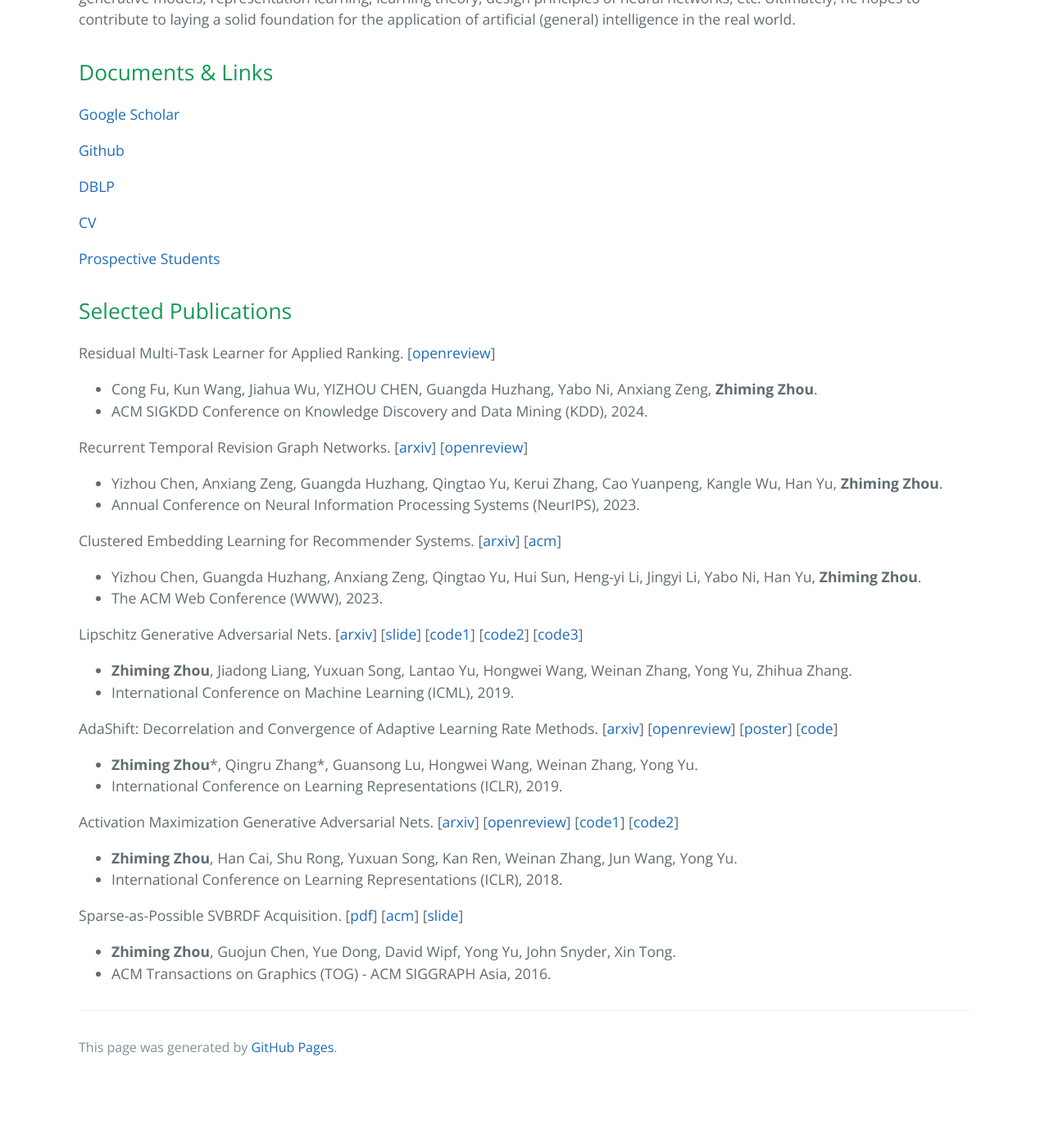
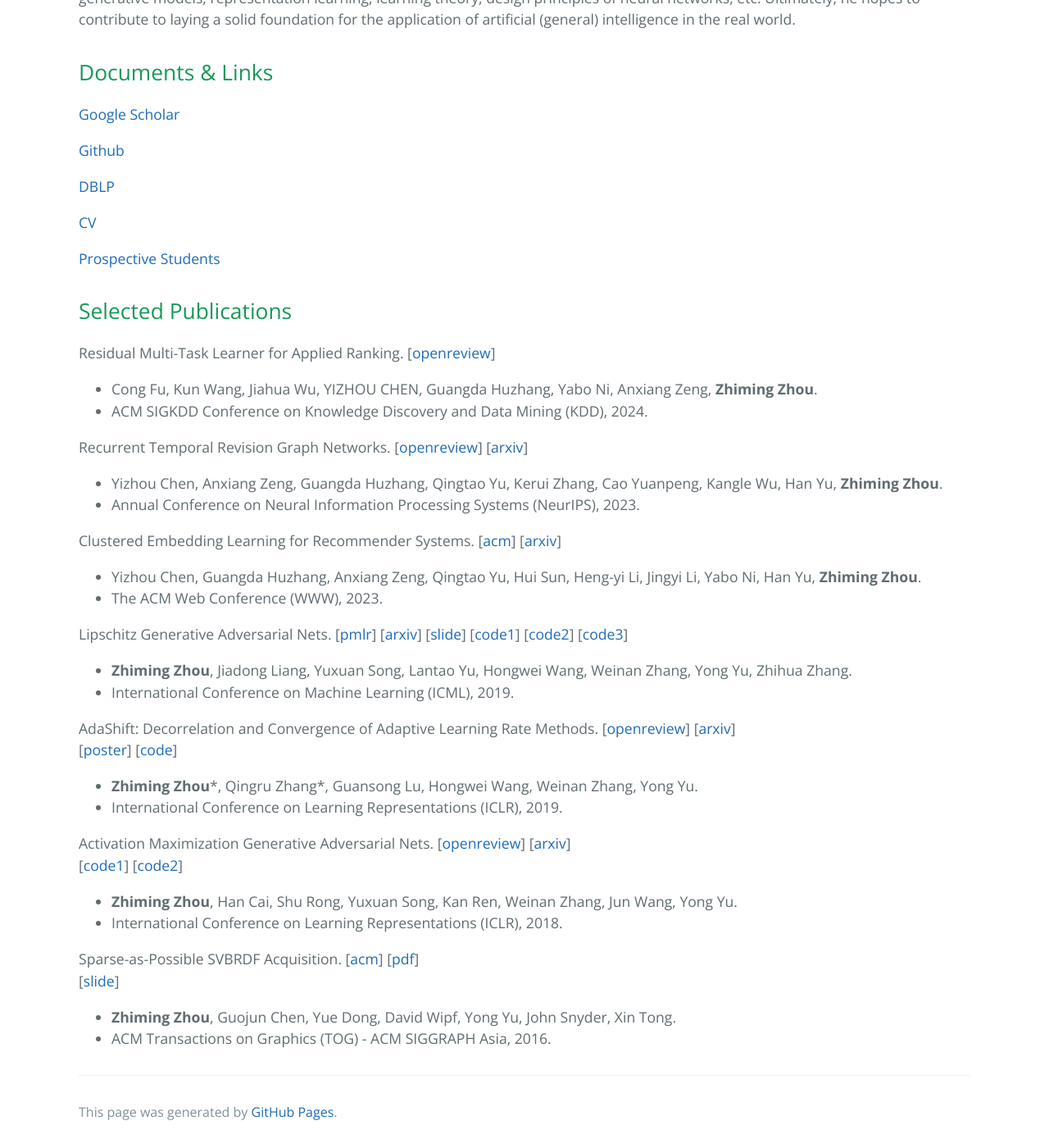
Before and after one commit to ZhimingZhou/zhimingzhou.github.io, a Jekyll site: the page built from index.md, in a window 1280 px wide and 1400 px high, scrolled down 585 px. Shown: the whole window at 82% size. Built offline with Jekyll 4.4.1, drawn with Linux system fonts in a browser that asks for light colours; before the commit the page ends 1906 px from its top, so only the background shows below that.

Commit message:
Update index.md

```diff
--- a/index.md
+++ b/index.md
@@ -31,18 +31,19 @@ Residual Multi-Task Learner for Applied Ranking.
 - ACM SIGKDD Conference on Knowledge Discovery and Data Mining (KDD), 2024.
 
 Recurrent Temporal Revision Graph Networks.
+  \[[openreview](https://openreview.net/forum?id=B3UDx1rNOy)\]
   \[[arxiv](https://arxiv.org/abs/2309.12694)\]
-  \[[openreview](https://openreview.net/forum?id=B3UDx1rNOy)\]
 - Yizhou Chen, Anxiang Zeng, Guangda Huzhang, Qingtao Yu, Kerui Zhang, Cao Yuanpeng, Kangle Wu, Han Yu, **Zhiming Zhou**.
 - Annual Conference on Neural Information Processing Systems (NeurIPS), 2023.
 
 Clustered Embedding Learning for Recommender Systems.
+  \[[acm](https://dl.acm.org/doi/abs/10.1145/3543507.3583362)\]
   \[[arxiv](https://arxiv.org/abs/2302.01478)\]
-  \[[acm](https://dl.acm.org/doi/abs/10.1145/3543507.3583362)\]
 - Yizhou Chen, Guangda Huzhang, Anxiang Zeng, Qingtao Yu, Hui Sun, Heng-yi Li, Jingyi Li, Yabo Ni, Han Yu, **Zhiming Zhou**.
 - The ACM Web Conference (WWW), 2023.
 
 Lipschitz Generative Adversarial Nets.
+  \[[pmlr](https://proceedings.mlr.press/v97/zhou19c.html)]
   \[[arxiv](https://arxiv.org/abs/1902.05687)\]
   \[[slide](https://icml.cc/media/Slides/icml/2019/halla(11-14-00)-11-15-10-4628-lipschitz_gener.pdf)\]
   \[[code1](https://github.com/ZhimingZhou/AdaShift-LGANs-MaxGP-refactored)\]
@@ -52,24 +53,24 @@ Lipschitz Generative Adversarial Nets.
 - International Conference on Machine Learning (ICML), 2019.
 
 AdaShift: Decorrelation and Convergence of Adaptive Learning Rate Methods.
+  \[[openreview](https://openreview.net/forum?id=HkgTkhRcKQ)\]
   \[[arxiv](https://arxiv.org/abs/1810.00143)\]
-  \[[openreview](https://openreview.net/forum?id=HkgTkhRcKQ)\]
   \[[poster](https://s3.amazonaws.com/postersession.ai/bd0f7f0b-ecaa-4164-aeb6-d0cf181cc27b.jpg)\]
   \[[code](https://github.com/ZhimingZhou/AdaShift-LGANs-MaxGP-refactored)\]
 - **Zhiming Zhou**\*, Qingru Zhang\*, Guansong Lu, Hongwei Wang, Weinan Zhang, Yong Yu.
 - International Conference on Learning Representations (ICLR), 2019.
 
 Activation Maximization Generative Adversarial Nets.
+  \[[openreview](https://openreview.net/forum?id=HyyP33gAZ&noteId=HyyP33gAZ)\]
   \[[arxiv](https://arxiv.org/abs/1703.02000)\]
-  \[[openreview](https://openreview.net/forum?id=HyyP33gAZ&noteId=HyyP33gAZ)\]
   \[[code1](https://github.com/ZhimingZhou/AM-GANs-refactored)\]
   \[[code2](https://github.com/ZhimingZhou/AM-GANs-for-reproduce)\]
 - **Zhiming Zhou**, Han Cai, Shu Rong, Yuxuan Song, Kan Ren, Weinan Zhang, Jun Wang, Yong Yu.
 - International Conference on Learning Representations (ICLR), 2018.
 
 Sparse-as-Possible SVBRDF Acquisition.
+  \[[acm](https://dl.acm.org/doi/10.1145/2980179.2980247)\]
   \[[pdf](http://yuedong.shading.me/project/sparsesvbrdf/sparsesvbrdf.pdf)\]
-  \[[acm](https://dl.acm.org/doi/10.1145/2980179.2980247)\]
   \[[slide](https://drive.google.com/file/d/16gUKZoQH4HiQ61gEQ-YFs6v9WTEOSixf/view?usp=sharing)\]
 - **Zhiming Zhou**, Guojun Chen, Yue Dong, David Wipf, Yong Yu, John Snyder, Xin Tong.
 - ACM Transactions on Graphics (TOG) - ACM SIGGRAPH Asia, 2016.
```
